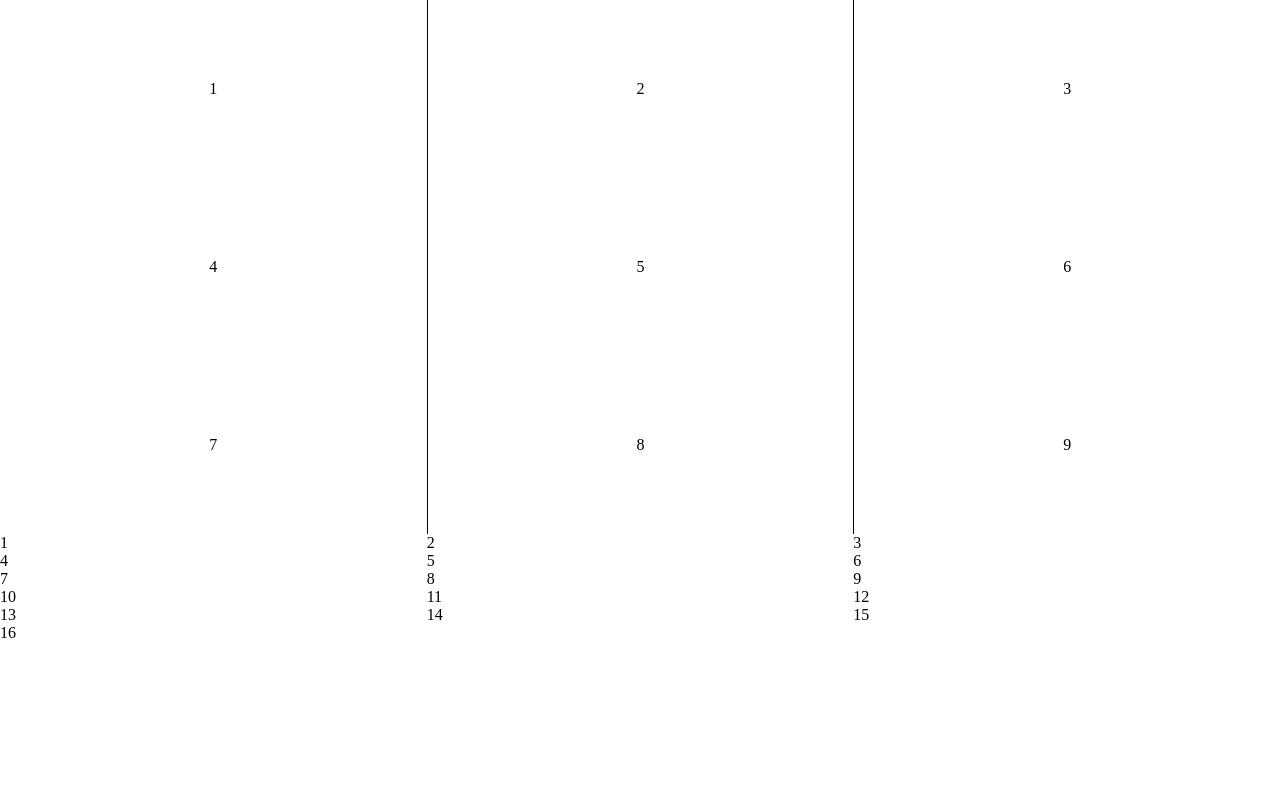
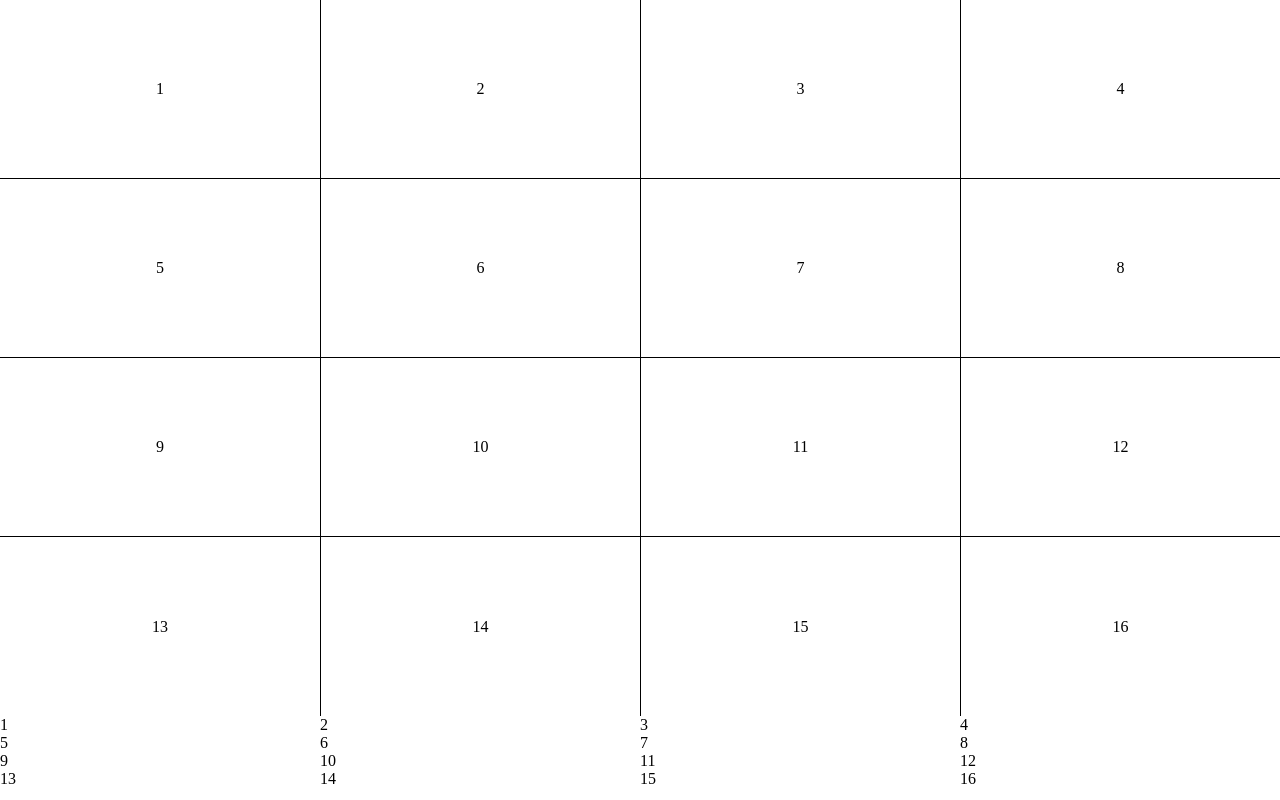
Before and after one commit to osequi/react-grid-faux-tracks, a Next.js app: page / in a window 1280 px wide. Built offline with nearby package versions, Linux system fonts and the light colour scheme.

Commit message:
MUI integrated

```diff
--- a/pages/index.js
+++ b/pages/index.js
@@ -18,8 +18,8 @@ const useStyles = makeStyles({
 
 const Home = () => {
   const props = {
-    columns: 3,
-    rows: 3,
+    columns: 4,
+    rows: 4,
     lines: "both",
   };
 
--- a/src/components/GridFauxLines/GridFauxLines.js
+++ b/src/components/GridFauxLines/GridFauxLines.js
@@ -57,11 +57,11 @@ const useStyles = makeStyles((theme) => ({
     ["&  > *"]: {
       boxSizing: "border-box",
 
-      [`${theme.custom.borderLeftSelector2}`]: {
+      [`${theme.custom.borderLeftSelector}`]: {
         borderLeft: (props) => (props.displayHorizontal ? "1px solid" : "none"),
       },
 
-      [`&:not(:nth-child(${(props) => props.borderBottomException}))`]: {
+      [`${theme.custom.borderBottomSelector}`]: {
         borderBottom: (props) => (props.displayVertical ? "1px solid" : "none"),
       },
     },
@@ -112,15 +112,15 @@ const getGridFauxLinesCss = (props) => {
 
   const displayHorizontal = lines === "both" || lines === "vertical";
   const displayVertical = lines === "both" || lines === "horizontal";
-  const borderLeftSelector = "&:not(:nth-child(3n-2))";
-  theme.custom.borderLeftSelector2 = borderLeftSelector;
+  const borderLeftSelector = `&:not(:nth-child(${borderLeftException}))`;
+  const borderBottomSelector = `&:not(:nth-child(${borderBottomException}))`;
+
+  theme.custom.borderLeftSelector = borderLeftSelector;
+  theme.custom.borderBottomSelector = borderBottomSelector;
 
   const { fauxLines } = useStyles({
-    borderLeftException: borderLeftException,
-    borderBottomException: borderBottomException,
     displayVertical: displayVertical,
     displayHorizontal: displayHorizontal,
-    borderLeftSelector: borderLeftSelector,
   });
 
   return fauxLines;
--- a/src/theme.js
+++ b/src/theme.js
@@ -1,12 +1,8 @@
-import { createMuiTheme } from "@material-ui/core/styles";
-
-let theme = createMuiTheme({});
-
-theme = {
-  ...theme,
-  custom: {
-    borderLeftSelector: "&:not(:nth-child(3n-2))",
-  },
+let theme = {
+  /**
+   * Make room for custom props when theme comes from MUI
+   */
+  custom: {},
 };
 
 export default theme;
```
